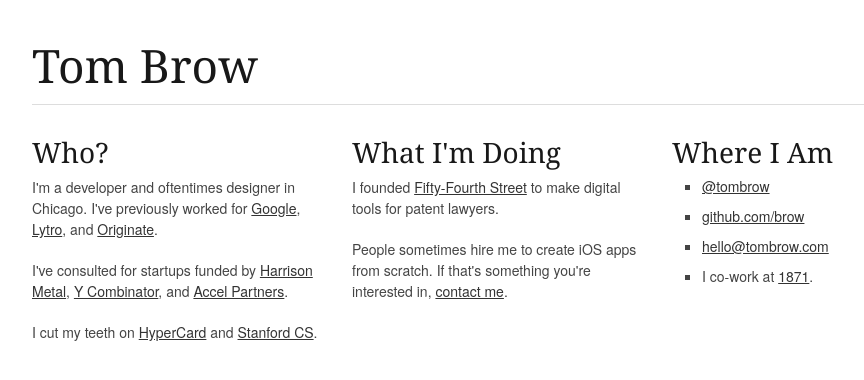
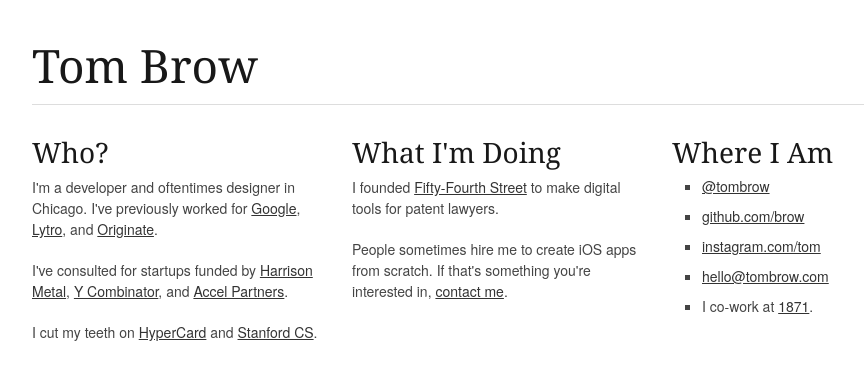
Before and after one commit to brow/rebeccabutler.org, a Jekyll site: the page built from index.html, in a window 1280 px wide. Shown: the top 380 px of the page, without its empty margins (138-1002 px from the left). Built offline with Jekyll 4.4.1, drawn with Linux system fonts in a browser that asks for light colours; Markdown is read by kramdown in place of the engine named in the settings.

Commit message:
instagram link

```diff
--- a/index.html
+++ b/index.html
@@ -24,6 +24,7 @@
     <ul class="square">
       <li><a href="http://twitter.com/tombrow">@tombrow</a>
       <li><a href="http://github.com/brow">github.com/brow</a>
+      <li><a href="http://instagram.com/tom">instagram.com/tom</a>
       <li><a href="mailto:hello@tombrow.com">hello@tombrow.com</a>
       <li>I co-work at <a href="http://1871.com">1871</a>.</li>
     </ul>
```
